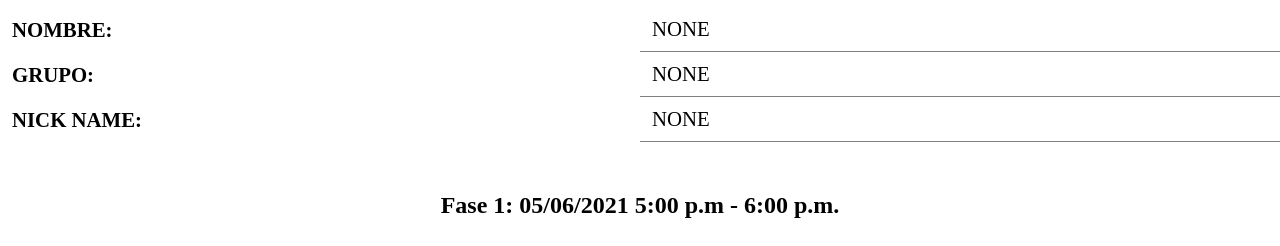
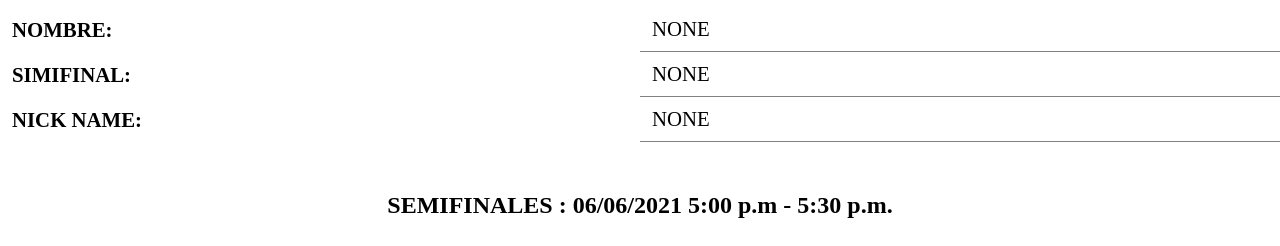
Before and after one commit to juan154850/ConsultaCooprudea, a plain HTML site: page index.html in a window 1280 px wide. Shown: the part 554-800 px from the top of the page. Drawn offline with Linux system fonts and the light colour scheme.

Commit message:
semifinales

```diff
--- a/index.html
+++ b/index.html
@@ -43,7 +43,7 @@
         NONE
       </div>
       <div class="col-6 titulos">
-        GRUPO:
+        SIMIFINAL:
       </div>
       <div class="col-6 resultados" id="resulGrupo">
         NONE
@@ -56,7 +56,7 @@
       </div>
     </div>
     <h3 class="encabezado">
-      Fase 1:  05/06/2021 5:00 p.m - 6:00 p.m.
+      SEMIFINALES :  06/06/2021 5:00 p.m - 5:30 p.m.
     </h3>
     <div class="containerFlex">
       <div class="item">
```
Also changed, not shown: img/COOPRUDEA.png (added), js/ajax_info.txt.
